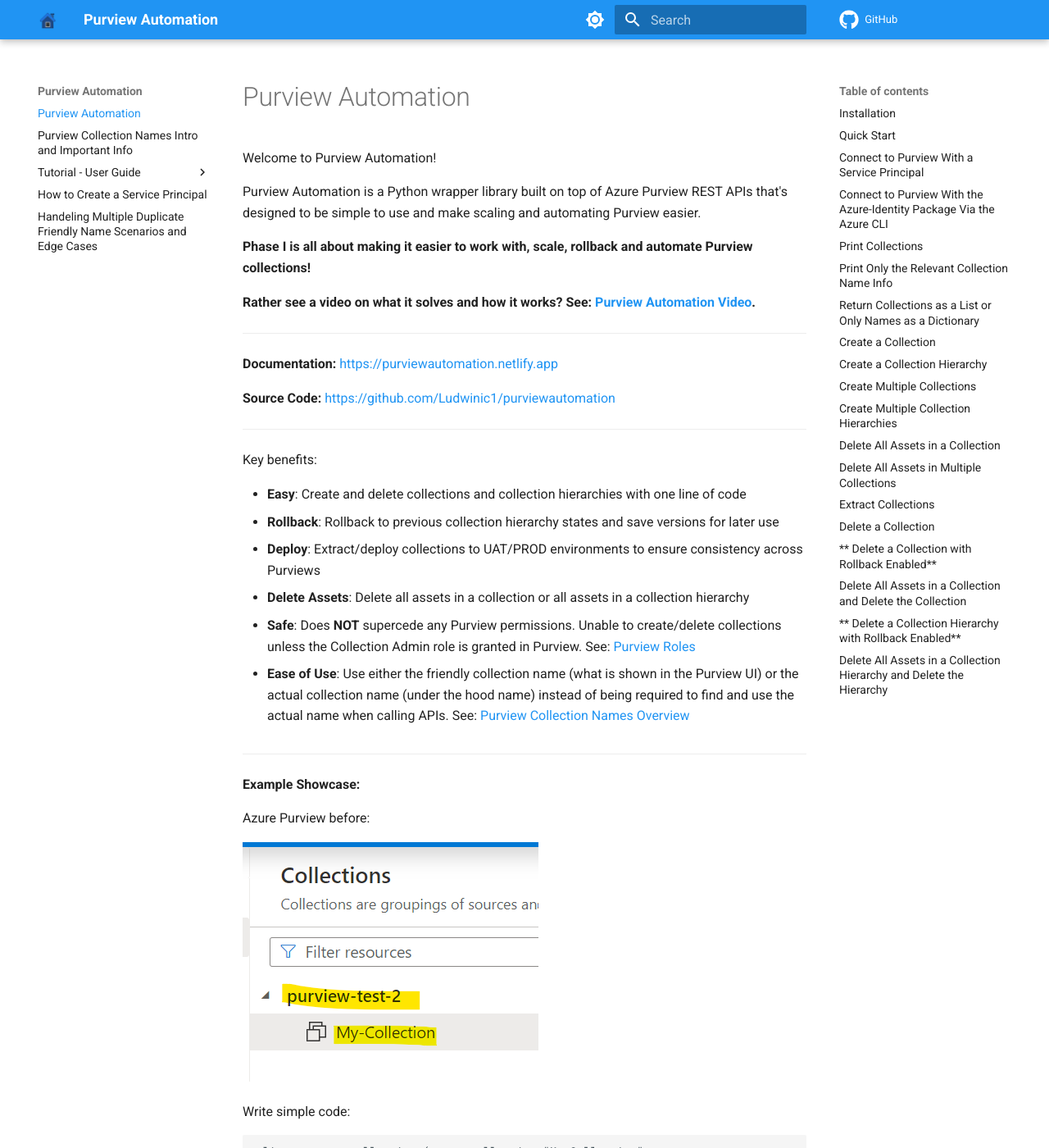
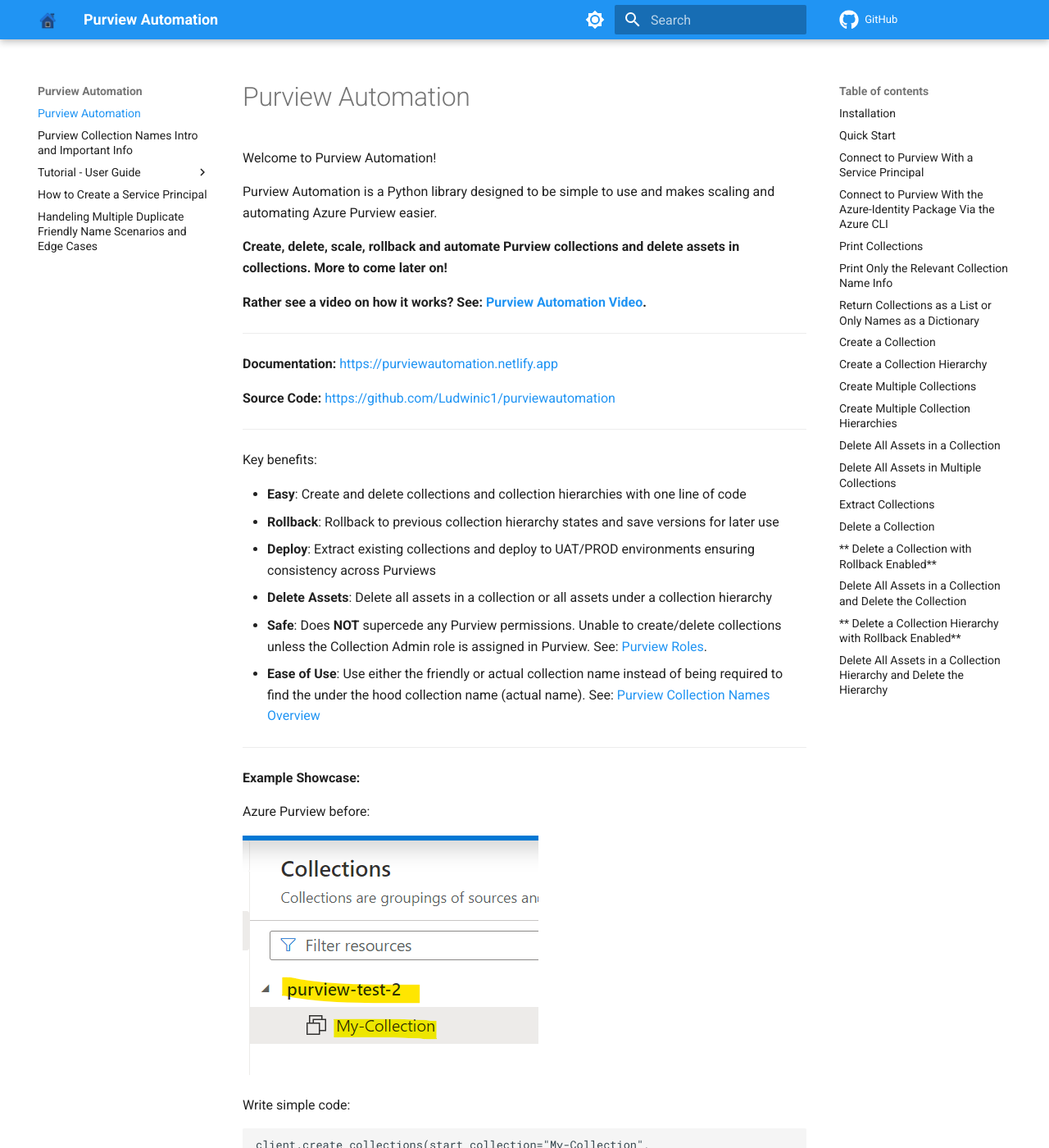
Before and after one commit to Ludwinic1/purviewautomation, an MkDocs documentation site: the page built from docs/index.md, in a window 1280 px wide and 1400 px high. Shown: the whole window at 82% size. Built offline with MkDocs 1.6.1 and Material for MkDocs 9.7.7, drawn with Linux system fonts in a browser that asks for light colours; comment, search, counter and statistics services are not loaded.

Commit message:
updated readme and docs index

```diff
--- a/docs/index.md
+++ b/docs/index.md
@@ -1,10 +1,10 @@
 Welcome to Purview Automation!
 
-Purview Automation is a Python wrapper library built on top of Azure Purview REST APIs that's designed to be simple to use and make scaling and automating Purview easier.
+Purview Automation is a Python library designed to be simple to use and makes scaling and automating Azure Purview easier.
 
-**Phase I is all about making it easier to work with, scale, rollback and automate Purview collections!**
+**Create, delete, scale, rollback and automate Purview collections and delete assets in collections. More to come later on!**
 
-**Rather see a video on what it solves and how it works? See: [Purview Automation Video](https://www.youtube.com/watch?v=aZAyeRXio1s).**
+**Rather see a video on how it works? See: [Purview Automation Video](https://www.youtube.com/watch?v=b9LGeFrbzGk).**
 
 ---
 
@@ -19,12 +19,10 @@
 
 - **Easy**: Create and delete collections and collection hierarchies with one line of code
 - **Rollback**: Rollback to previous collection hierarchy states and save versions for later use
-- **Deploy**: Extract/deploy collections to UAT/PROD environments to ensure consistency across Purviews
-- **Delete Assets**: Delete all assets in a collection or all assets in a collection hierarchy
-- **Safe**: Does **NOT** supercede any Purview permissions. Unable to create/delete collections unless the Collection Admin role is granted in Purview. See: [Purview Roles](https://learn.microsoft.com/en-us/azure/purview/catalog-permissions)
-
-
-- **Ease of Use**: Use either the friendly collection name (what is shown in the Purview UI) or the actual collection name (under the hood name) instead of being required to find and use the actual name when calling APIs. See: [Purview Collection Names Overview](https://purviewautomation.netlify.app/how-purview-names-work/)
+- **Deploy**: Extract existing collections and deploy to UAT/PROD environments ensuring consistency across Purviews
+- **Delete Assets**: Delete all assets in a collection or all assets under a collection hierarchy
+- **Safe**: Does **NOT** supercede any Purview permissions. Unable to create/delete collections unless the Collection Admin role is assigned in Purview. See: [Purview Roles](https://learn.microsoft.com/en-us/azure/purview/catalog-permissions).
+- **Ease of Use**: Use either the friendly or actual collection name instead of being required to find the under the hood collection name (actual name). See: [Purview Collection Names Overview](https://purviewautomation.netlify.app/how-purview-names-work/)
 
 ---
 
```
Also changed, not shown: README.md (+1 -1 lines).
